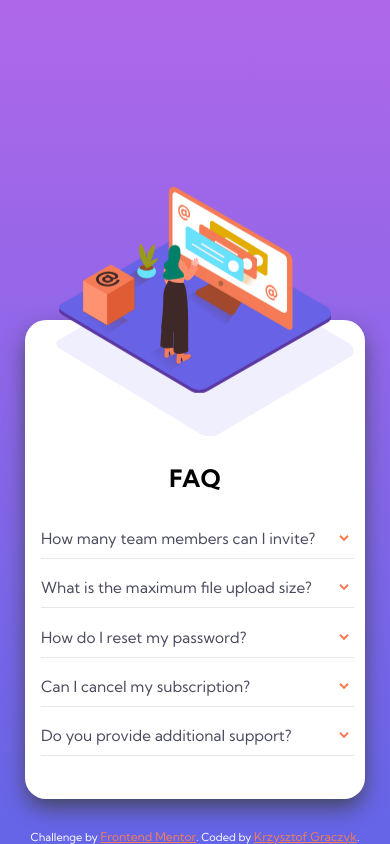
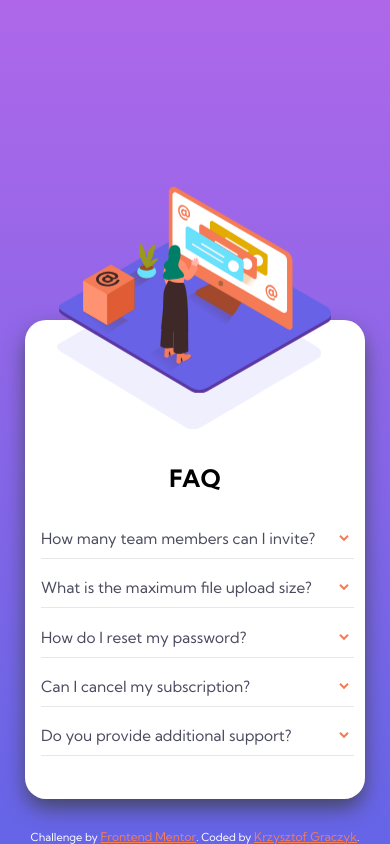
Before and after one commit to Magic-Cookiee/faq-accordion-card-main, a plain HTML site: page index.html in a window 390 px wide. Drawn offline with Linux system fonts and the light colour scheme.

Commit message:
Update styles.css

```diff
--- a/styles.css
+++ b/styles.css
@@ -191,8 +191,8 @@ hr {
     }
     .bg-mobile {
         position: relative;
-        left: 60px;
-        transform: scale(1.24);
+        left: 44px;
+        transform: scale(1.1);
     }
     .card-faq {
         width:100%;
```
